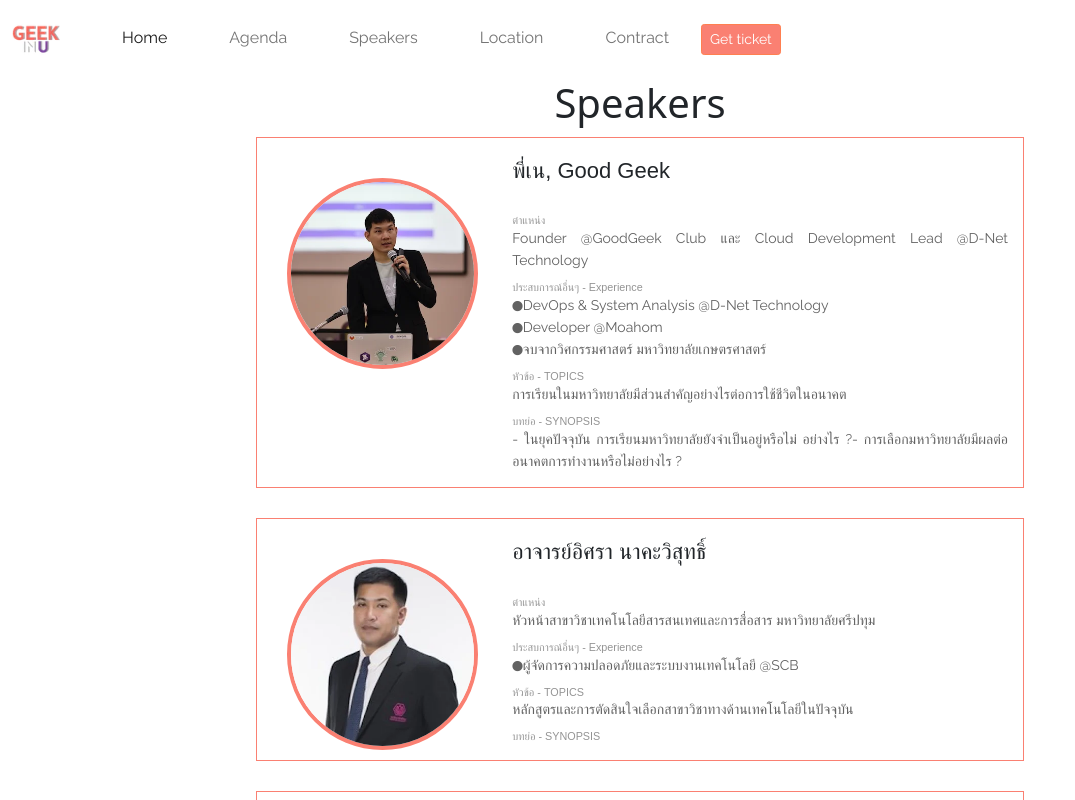
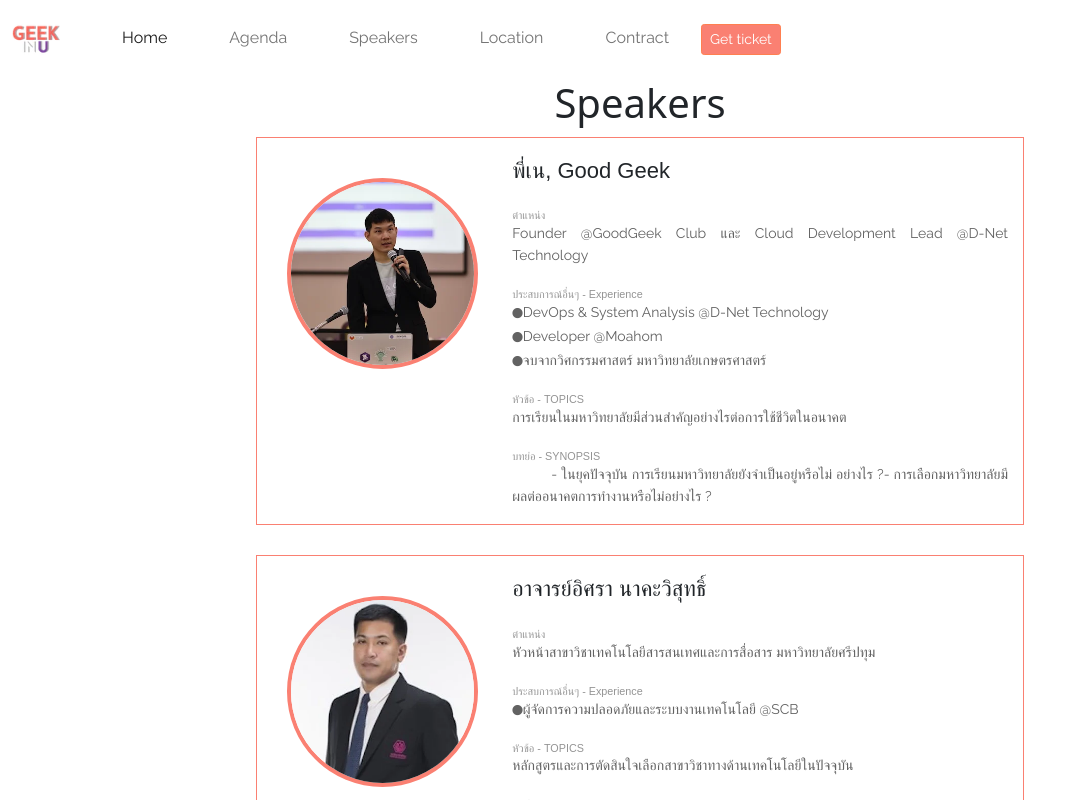
Before and after one commit to Good-Geek-Club/event-geek-in-u, an Angular app: page /speakers in a window 1280 px wide. Shown: the top 800 px of the page, without its empty margins (0-1075 px from the left). Built offline with nearby package versions, Linux system fonts and the light colour scheme.

Commit message:
update by jay

```diff
--- a/src/app/screens/speakers/speakers.component.css
+++ b/src/app/screens/speakers/speakers.component.css
@@ -32,15 +32,20 @@
 }
 .speaker-about h1{
     font-size: 22px;
-    padding: 10px 0 20px 0;
+    padding: 10px 0 5px 0;
 }
 .speaker-about h2{
     font-size: 60%;
     color: #949494;
-    padding-top: 10px;
+    padding-top: 20px;
 }
 .speaker-about p{
     text-align: justify;
+    line-height: 22px;
+    padding-bottom: 2px;
+}
+.synopsis{
+    text-indent: 39px;
 }
 
 @media only screen and (max-width: 841px) {
--- a/src/app/screens/speakers/speakers.component.html
+++ b/src/app/screens/speakers/speakers.component.html
@@ -19,7 +19,8 @@
             <h2>หัวข้อ - TOPICS</h2>
             <p>{{speaker.topic}}</p>
             <h2>บทย่อ - SYNOPSIS</h2>
-            <p>{{speaker.synopsis}}</p>
+            <p class="synopsis">{{speaker.synopsis}}</p>
         </div>
     </article>
 </section>
+<app-footer id="contact"></app-footer>
```
